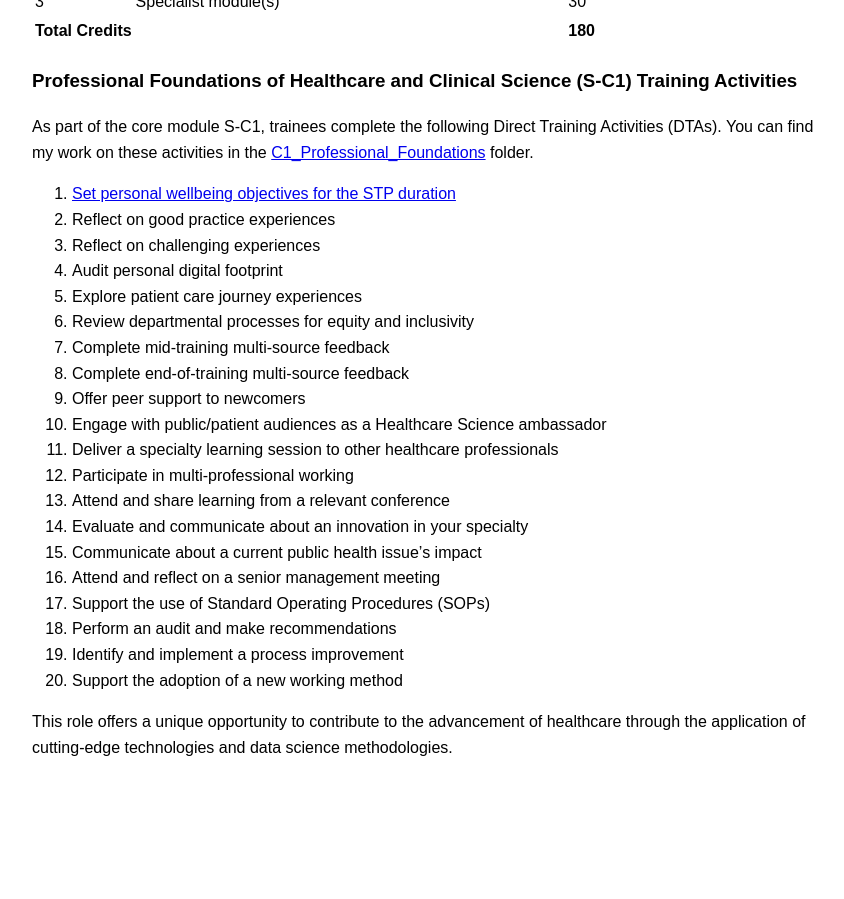
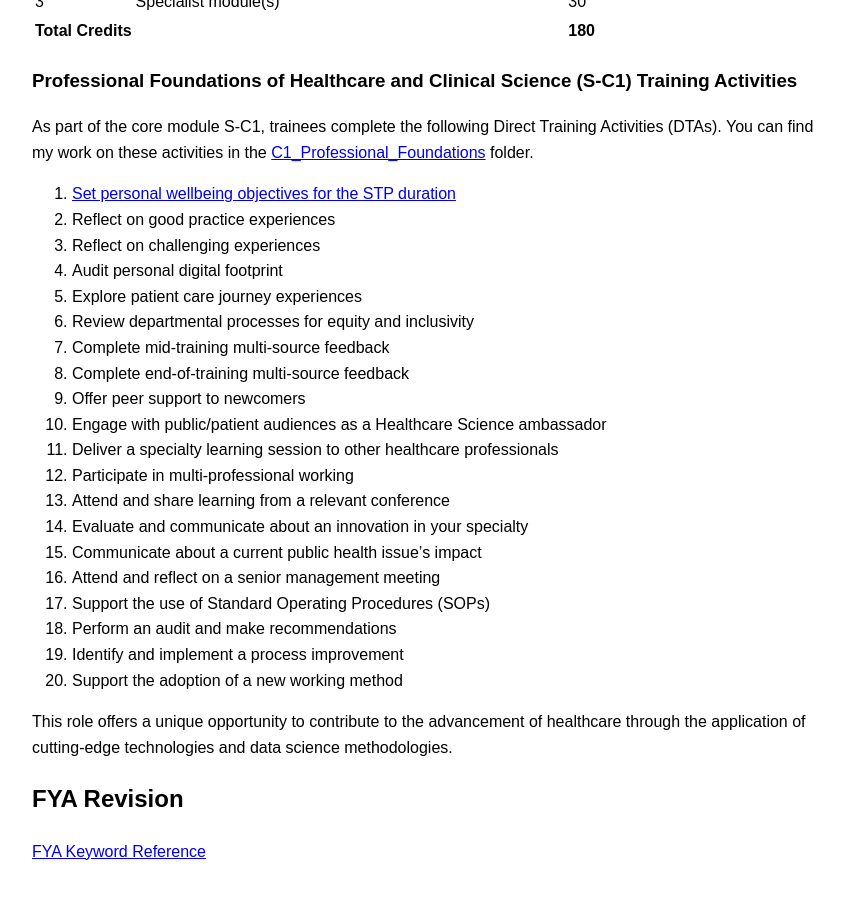
Before and after one commit to EStyli/Clinical-Informatics, a Jekyll site: the page built from index.md, in a window 1280 px wide and 900 px high, scrolled down 1373 px. Shown: the whole window, without its empty margins (208-1052 px from the left). Built offline with Jekyll 4.4.1, drawn with Linux system fonts in a browser that asks for light colours; before the commit the page ends 2169 px from its top, so only the background shows below that.

Commit message:
Update index.md
add FYA keywords

```diff
--- a/index.md
+++ b/index.md
@@ -73,3 +73,6 @@ As part of the core module S-C1, trainees complete the following Direct Training
 20. Support the adoption of a new working method
 
 This role offers a unique opportunity to contribute to the advancement of healthcare through the application of cutting-edge technologies and data science methodologies.
+
+## FYA Revision
+[FYA Keyword Reference](https://estyli.github.io/Clinical-Informatics/fya_keywords.html)
```
